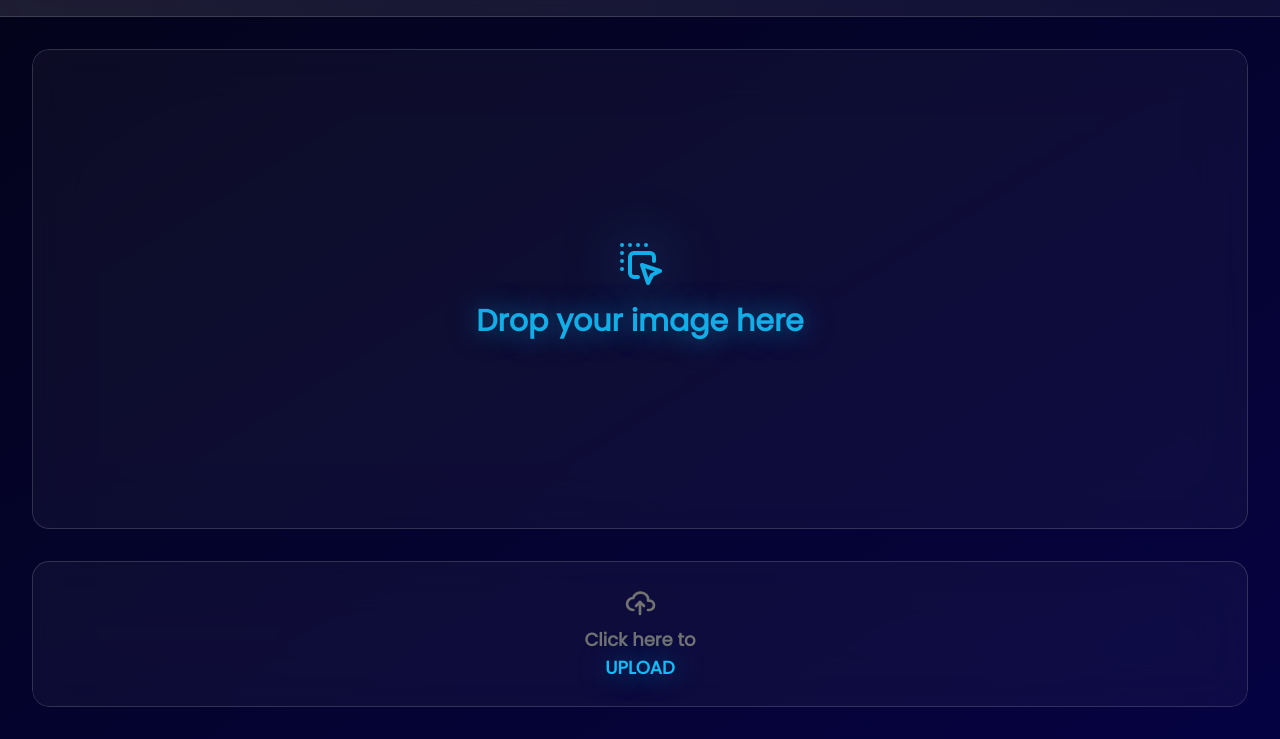
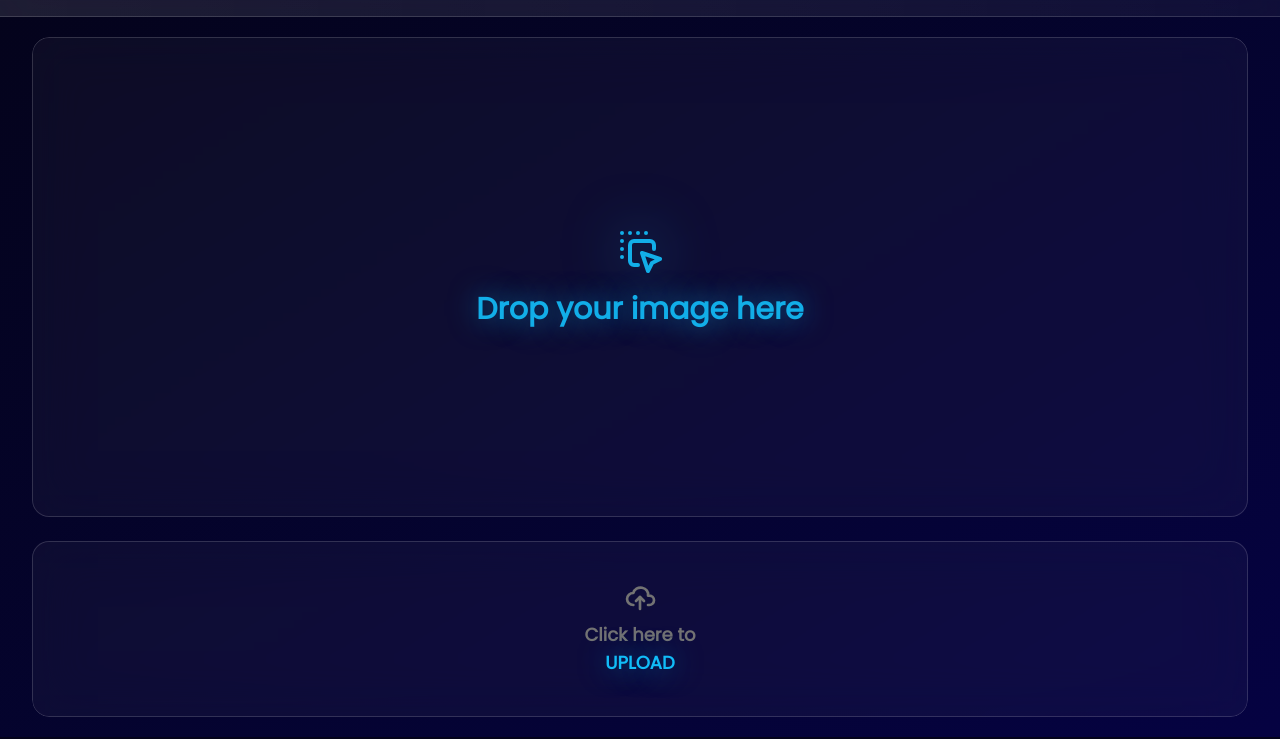
Before and after one commit to Autocape/autocape, a website: page pages/autocape.html in a window 1280 px wide. Shown: the part 63-802 px from the top of the page. Drawn offline with nearby package versions, Linux system fonts and the light colour scheme; no server answers.

Commit message:
fix(ui): modify some flexbox fuckery, fix(ui): missing header gradient in resizerui.html

```diff
--- a/pages/autocape.html
+++ b/pages/autocape.html
@@ -56,7 +56,7 @@
         <div></div>
     </div>
 
-    <div class="sm:m-8 h-full mx-5 rounded-[17px] sm:flex-1 bg-transparent flex flex-col overflow-hidden max-sm:justify-start gap-8">
+    <div class="sm:mx-8 sm:m-5 h-full mx-5 -mt-4 rounded-[17px] sm:flex-1 bg-transparent flex flex-col overflow-hidden max-sm:justify-start gap-6">
         <!-- drop zone and file selector -->
         <div class="dropzone" ondrop="dropHandler(event);">
             <div class="hidden sm:flex flex-col items-center justify-center gap-4 rounded-[17px] border border-white/15 bg-white/4 backdrop-blur-xl text-[#12AEE8] sm:h-[60vh] h-48 text-3xl font-semibold text-center hover:file:scale-99 transition-all" aria-hidden="true">
```
Also changed, not shown: pages/resizerui.html (+1 -1 lines).
